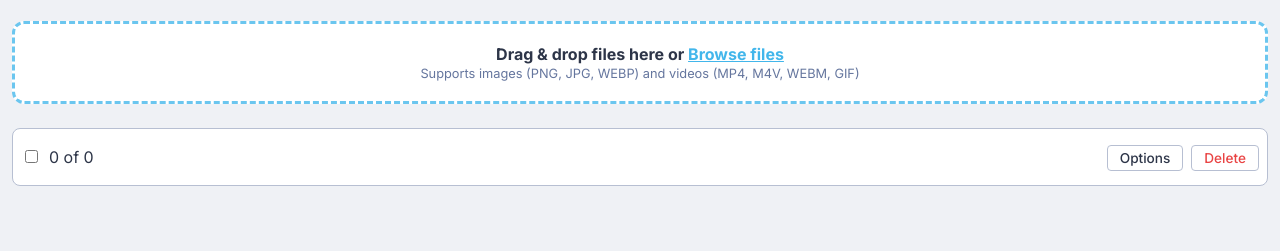
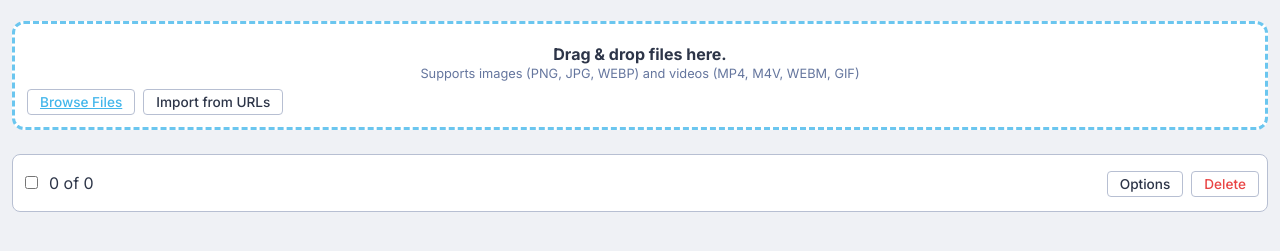
Before and after one commit to zelosdiaperbutt-tech/E621-Easy-Experience, a website with bundled scripts: page src/renderer/pages/upload/index.html in a window 1280 px wide. Shown: the part 85-336 px from the top of the page. Built offline with nearby package versions, Linux system fonts and the light colour scheme.

Commit message:
Update index.html

```diff
--- a/src/renderer/pages/upload/index.html
+++ b/src/renderer/pages/upload/index.html
@@ -188,8 +188,12 @@
                 </div>
             </div>
             <div id="upload-main-area-file">
-                <p class="bold">Drag &amp; drop files here or <span class="open-file-select">Browse files</span></p>
+                <p class="bold">Drag &amp; drop files here.</p>
                 <p class="dull-text">Supports images (PNG, JPG, WEBP) and videos (MP4, M4V, WEBM, GIF)</p>
+                <div class="flex-group">
+                    <button class="open-file-select">Browse Files</button>
+                    <button>Import from URLs</button>
+                </div>
             </div>
             <div id="upload-main-area-bulkaction-bar">
                 <div class="flex-group grid-align-left">
```
